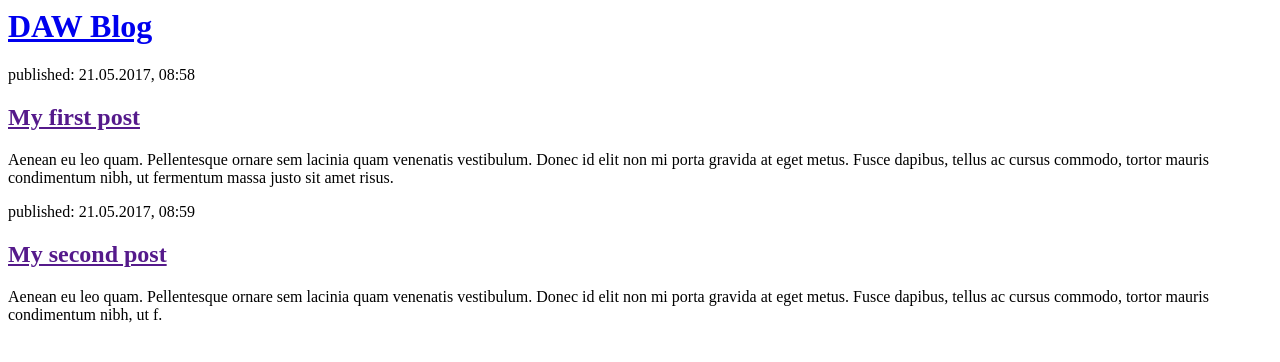
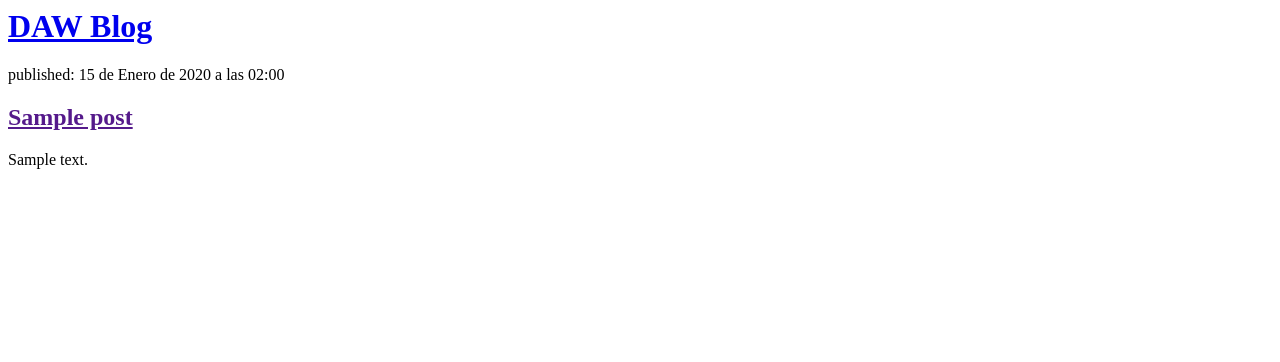
Before and after one commit to shido04/mi-primer-proyec, a Django app: page / in a window 1280 px wide. Shown: the top 362 px of the page. Run offline with Django 4.2, Linux system fonts and the light colour scheme; tables that the repository leaves empty hold one stand-in row (values such as "Sample post").

Commit message:
Modificacion a las vistas y plantillas para mostrar posts de la base de datos.

```diff
--- a/blog/templates/blog/post_list.html
+++ b/blog/templates/blog/post_list.html
@@ -7,24 +7,12 @@
             <h1><a href="/">DAW Blog</a></h1>
         </div>
 
+        {% for post in posts %}
         <div>
-            <p>published: 21.05.2017, 08:58</p>
-            <h2><a href="">My first post</a></h2>
-            <p>
-                Aenean eu leo quam. Pellentesque ornare sem lacinia quam venenatis vestibulum. Donec id elit non mi
-                porta gravida at eget metus. Fusce dapibus, tellus ac cursus commodo, tortor mauris condimentum nibh, ut
-                fermentum massa justo sit amet risus.
-            </p>
+            <p>published: {{ post.published_date }}</p>
+            <h2><a href="">{{ post.title }}</a></h2>
+            <p>{{ post.text|linebreaksbr }}</p>
         </div>
-
-        <div>
-            <p>published: 21.05.2017, 08:59</p>
-            <h2><a href="">My second post</a></h2>
-            <p>
-                Aenean eu leo quam. Pellentesque ornare sem lacinia quam venenatis vestibulum. Donec id elit non mi
-                porta gravida at eget metus. Fusce dapibus, tellus ac cursus commodo, tortor mauris condimentum nibh, ut
-                f.
-            </p>
-        </div>
+        {% endfor %}
     </body>
 </html>
--- a/blog/views.py
+++ b/blog/views.py
@@ -1,5 +1,7 @@
 from django.shortcuts import render
+from django.utils import timezone
+from .models import Post
 
-# Create your views here.
 def post_list(request):
-    return render(request, 'blog/post_list.html', {})
+    posts = Post.objects.filter(published_date__lte=timezone.now()).order_by('published_date')
+    return render(request, 'blog/post_list.html', {'posts': posts})
```
